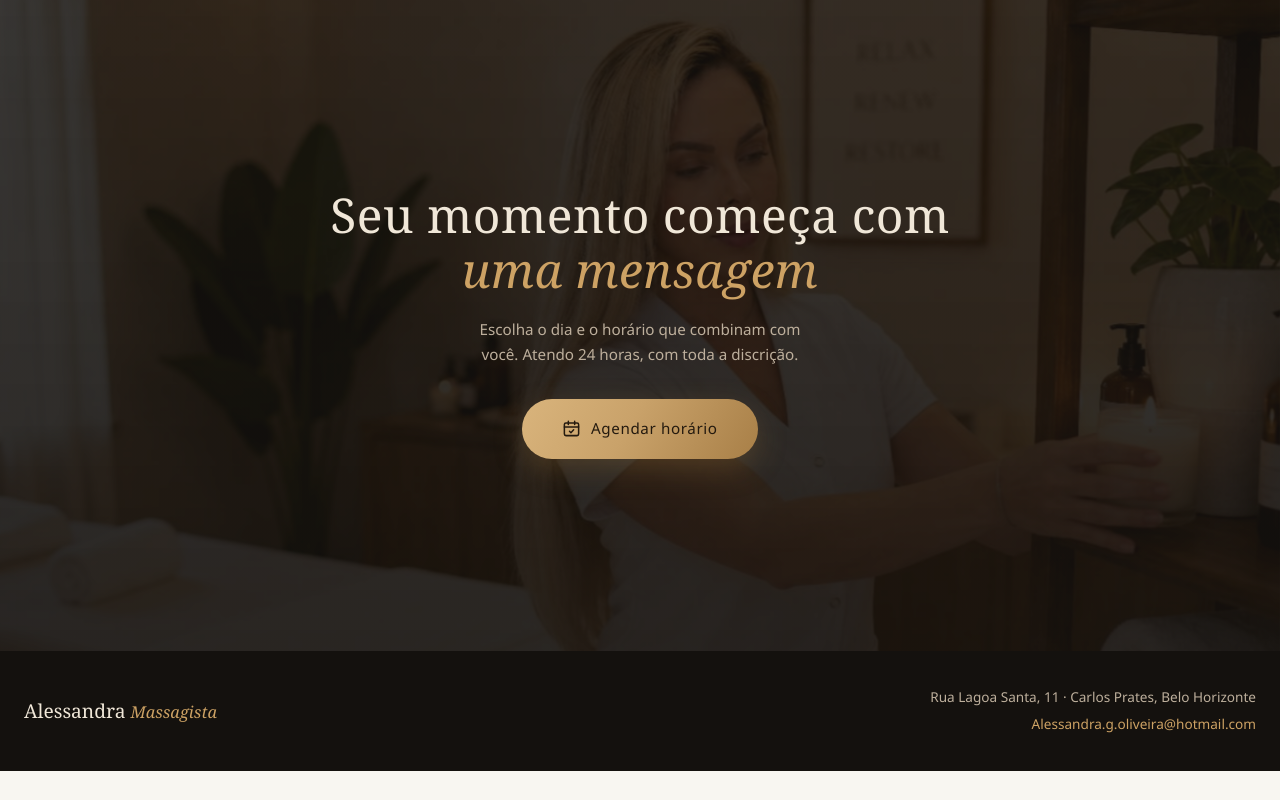
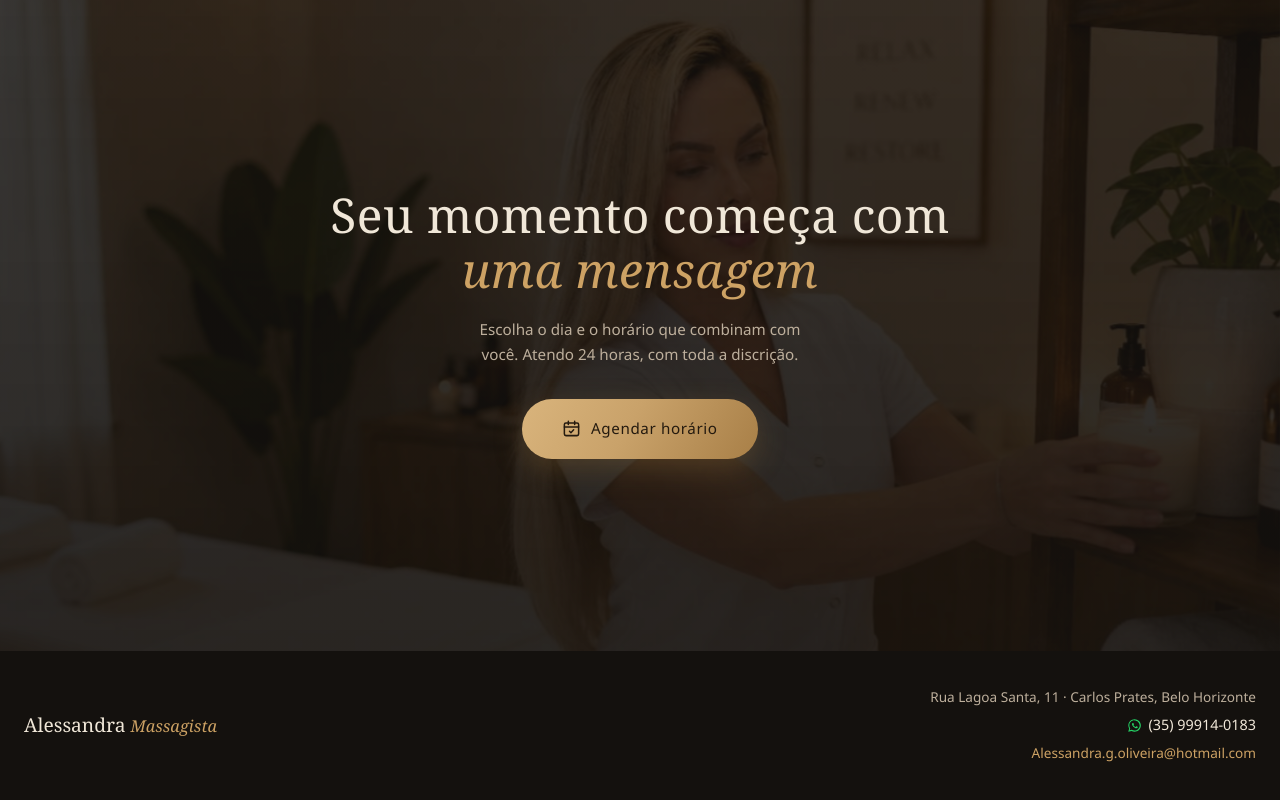
Before and after one commit to visionxma/alessandra-massagista, a plain HTML site: page index.html in a window 1280 px wide. Shown: the part 9502-10302 px from the top of the page. Before the commit the page ends 10273 px from the top, so only its background shows below. Drawn offline with Linux system fonts and the light colour scheme; a web font is replaced by a local one.

Commit message:
Adiciona WhatsApp no rodape com mensagem pre-preenchida
Numero (35) 99914-0183 como canal de contato direto, ao lado do
e-mail. Link wa.me abre a conversa com um texto educado ja pronto,
o que aumenta a taxa de resposta. Agendamento online segue como CTA
principal; WhatsApp e apoio para duvidas. rel=noopener nofollow por
seguranca; icone verde do WhatsApp. CSP nao precisou mudar (link de
navegacao nao e bloqueado).

Co-Authored-By: Claude Opus 4.8 <noreply@anthropic.com>

```diff
--- a/css/styles.css
+++ b/css/styles.css
@@ -557,8 +557,22 @@ a { color: inherit; text-decoration: none; }
 }
 .footer__email:hover { color: var(--cream); }
 
+.footer__zap {
+  display: inline-flex;
+  align-items: center;
+  gap: 0.4rem;
+  justify-self: end;
+  font-size: 0.9rem;
+  font-weight: 500;
+  color: var(--cream);
+  transition: color .25s ease;
+}
+.footer__zap svg { width: 1.05em; height: 1.05em; color: #25d366; flex-shrink: 0; }
+.footer__zap:hover { color: var(--gold-vivo); }
+
 @media (max-width: 768px) {
   .footer__contato { text-align: center; }
+  .footer__zap { justify-self: center; }
 }
 
 /* ---------- spa dos pes: bloco escuro de destaque ---------- */
--- a/index.html
+++ b/index.html
@@ -595,6 +595,10 @@
       <span class="footer__brand">Alessandra <em>Massagista</em></span>
       <div class="footer__contato">
         <span class="footer__meta">Rua Lagoa Santa, 11 · Carlos Prates, Belo Horizonte</span>
+        <a class="footer__zap" href="https://wa.me/5535999140183?text=Ol%C3%A1%2C%20Alessandra.%20Vim%20pelo%20site%20e%20gostaria%20de%20tirar%20uma%20d%C3%BAvida." target="_blank" rel="noopener nofollow">
+          <svg viewBox="0 0 24 24" aria-hidden="true"><path fill="currentColor" d="M12.04 2C6.58 2 2.13 6.45 2.13 11.91c0 1.75.46 3.45 1.32 4.95L2 22l5.25-1.38c1.45.79 3.08 1.21 4.79 1.21h.01c5.46 0 9.91-4.45 9.91-9.91 0-2.65-1.03-5.14-2.9-7.01A9.82 9.82 0 0 0 12.04 2Zm0 1.8c2.16 0 4.19.84 5.72 2.37a8.06 8.06 0 0 1 2.37 5.72c0 4.47-3.64 8.11-8.11 8.11-1.53 0-3.02-.43-4.31-1.24l-.31-.19-3.11.82.83-3.03-.2-.32a8.05 8.05 0 0 1-1.24-4.28c0-4.47 3.64-8.11 8.11-8.11Zm-2.68 4.03c-.15 0-.4.06-.6.28-.21.22-.79.77-.79 1.88s.81 2.18.92 2.33c.11.15 1.6 2.44 3.87 3.42.54.23.96.37 1.29.48.54.17 1.03.15 1.42.09.43-.06 1.33-.54 1.52-1.07.19-.53.19-.98.13-1.07-.06-.09-.21-.15-.44-.26-.23-.11-1.33-.66-1.54-.73-.21-.08-.36-.11-.51.11-.15.22-.58.73-.71.88-.13.15-.26.17-.49.06-.23-.11-.96-.35-1.83-1.13-.68-.6-1.13-1.35-1.27-1.57-.13-.22-.01-.34.1-.45.1-.1.23-.26.34-.39.11-.13.15-.22.23-.37.08-.15.04-.28-.02-.39-.06-.11-.51-1.23-.7-1.68-.18-.44-.37-.38-.51-.39-.13-.01-.28-.01-.43-.01Z"/></svg>
+          (35) 99914-0183
+        </a>
         <a class="footer__email" href="mailto:Alessandra.g.oliveira@hotmail.com">Alessandra.g.oliveira@hotmail.com</a>
       </div>
     </div>
```
